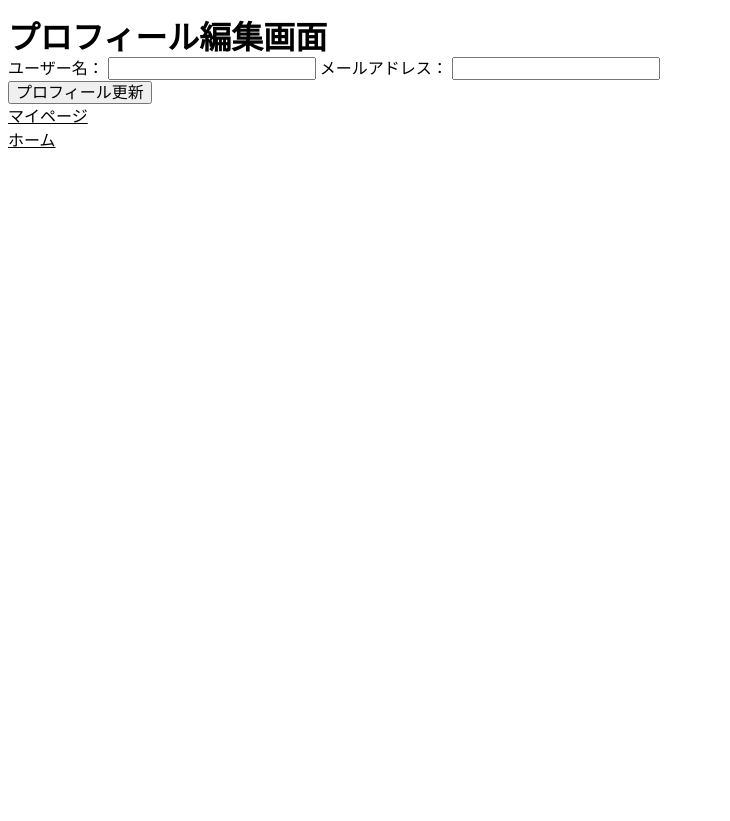
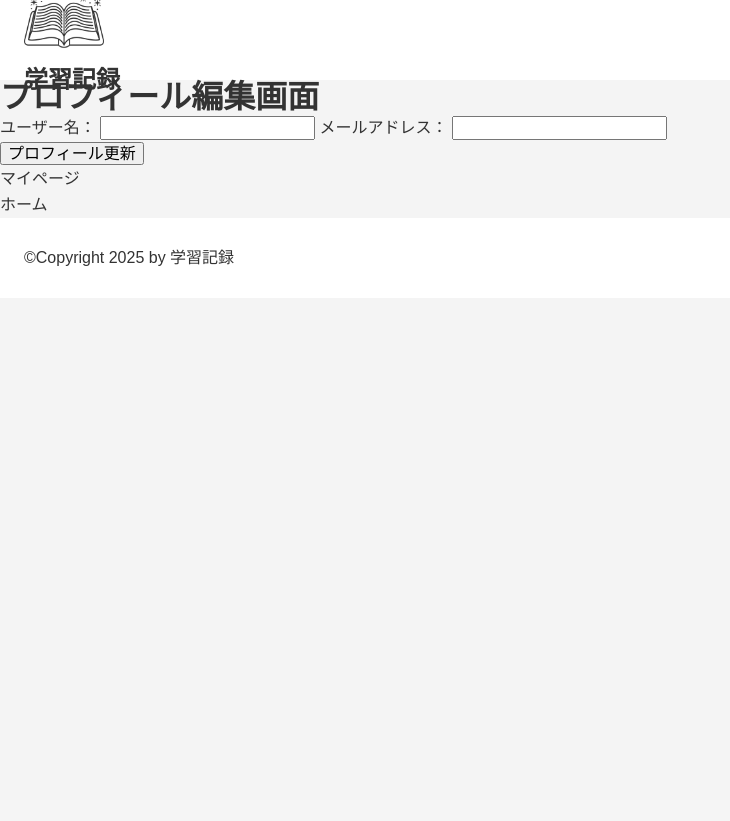
Before and after one commit to takahashi-cmd/VSLog, a Python web app: template myapp/templates/profile_edit.html in a window 1280 px wide. Shown: the whole page, without its empty margins (0-730 px from the left). After the commit the page ends 266 px from the top, so only its background shows below. Run offline with Jinja, Linux system fonts and the light colour scheme; the template is opened without the code that fills it, so the values that code supplies are empty.

Commit message:
ロゴ画像、ファビコン追加

```diff
--- a/myapp/static/css/base.css
+++ b/myapp/static/css/base.css
@@ -36,6 +36,12 @@ a {
     text-decoration: none;
 }
 
+img {
+    height: 100%;
+    width: auto;
+    display: block;
+}
+
 .container {
     max-width: 1120px;
     margin: auto;
@@ -47,4 +53,33 @@ header {
     height: 80px; /* PCデフォルト */
     display: flex;
     background-color: var(--contents-bg-color);
+    width: 100%;
+    align-items: center;
 }
+
+.header-logo {
+    padding: 0 24px;
+}
+
+.header-logo img {
+    height: 80px;
+    width: auto;
+}
+
+.header-logo p {
+    font-size: 24px;
+    font-weight: bold;
+}
+
+footer {
+    height: 80px; /* PCデフォルト */
+    display: flex;
+    background-color: var(--contents-bg-color);
+    width: 100%;
+    align-items: center;
+}
+
+footer p {
+    text-align: left;
+    padding: 0px 24px;
+}
--- a/myapp/static/css/color.css
+++ b/myapp/static/css/color.css
@@ -5,4 +5,6 @@
     --contents-bg-color:#ffffff;
     --main-color:#0067c0;
     --error-text-color:#ed1a3d;
+    --form-color:#2FAC9E;
+    --hover-color:#dddddd;
 }
--- a/myapp/templates/base.html
+++ b/myapp/templates/base.html
@@ -4,9 +4,30 @@
     <meta charset="UTF-8">
     <meta name="viewport" content="width=device-width, initial-scale=1.0">
     <link rel="stylesheet" href="{{ url_for('static', filename='css/reset.css') }}">
+    <link rel="stylesheet" href="{{ url_for('static', filename='css/color.css') }}">
+    <link rel="stylesheet" href="{{ url_for('static', filename='css/base.css') }}">
+    <link rel="stylesheet" href="{{ url_for('static', filename='css/components.css') }}">
+    <link rel="stylesheet" href="{{ url_for('static', filename='css/responsive.css') }}">
+    <link rel="icon" type="image/png" href="{{ url_for('static', filename='image/favicon.png') }}">
     <title>{% block title %} タイトル {% endblock %}</title>
 </head>
 <body>
-    {% block content %} 内容 {% endblock %}
+    <!-- 共通ヘッダー -->
+    <header>
+        <div class="header-logo">
+            <img src="{{ url_for('static', filename='image/logo.png') }}" alt="ロゴ画像">
+            <p>学習記録</p>
+        </div>
+    </header>
+
+    <!-- コンテンツ -->
+    <main>
+        {% block content %} 内容 {% endblock %}
+    </main>
+
+    <!-- 共通フッダー -->
+     <footer>
+        <p>©Copyright 2025 by 学習記録</p>
+     </footer>
 </body>
 </html>
```
Also changed, not shown: myapp/static/css/components.css (line endings or trailing spaces), myapp/static/image/average.png (added), myapp/static/image/days.png (added), myapp/static/image/favicon.png (added), myapp/static/image/logo.png (added), myapp/static/image/total.png (added).
